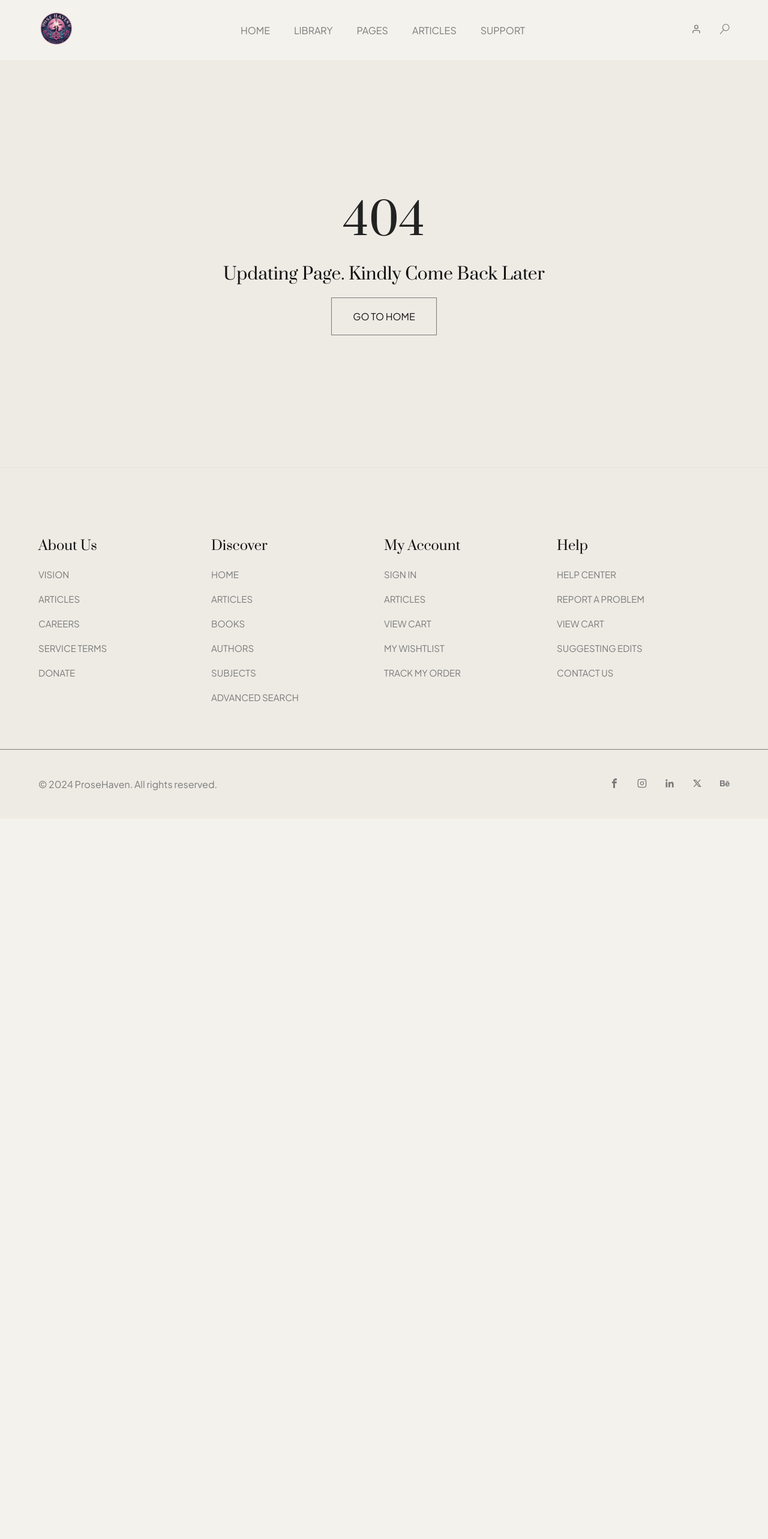
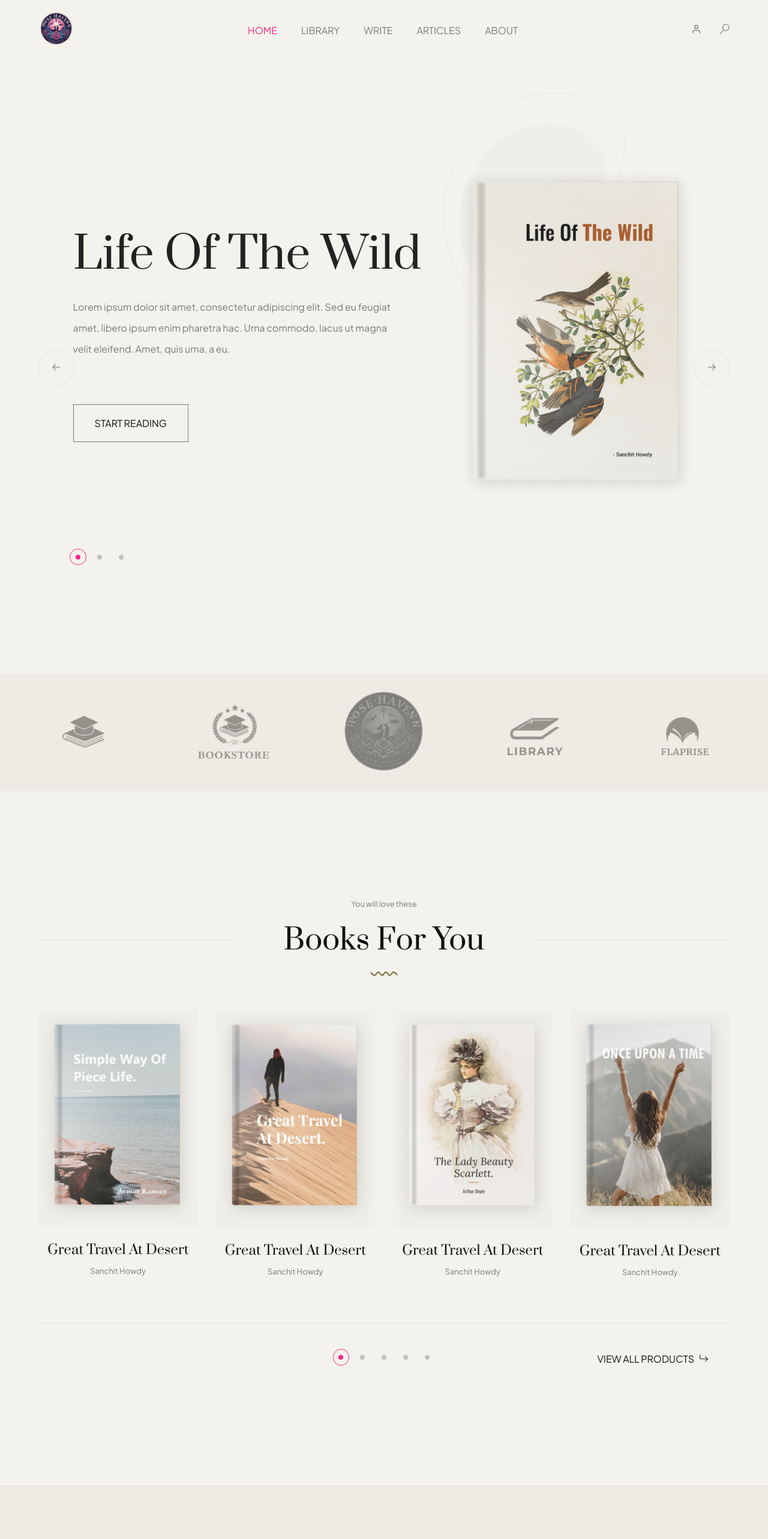
Before and after one commit to UnfetteredScholar/ProseHaven, a React (Vite) app in the folder vite-project/: page /home in a window 1280 px wide. Shown: the top 2566 px of the page at 60% size. Before the commit the page ends 1365 px from the top, so only its background shows below. Built offline with nearby package versions, Linux system fonts and the light colour scheme.

Commit message:
Landing Page

```diff
--- a/vite-project/src/Components/BestSellingBooks/BestSellingBooks.jsx
+++ b/vite-project/src/Components/BestSellingBooks/BestSellingBooks.jsx
@@ -25,7 +25,7 @@ export default function BestSellingBooks() {
 			{/* Selling book Content */}
 
 			{sellingBooksData.map(
-				({ img, infoTitle, infoTitleTop, desc, price, shopbtnLink }) => {
+				({ img, infoTitle, infoTitleTop, desc, shopbtnLink }) => {
 					return (
 						<div className="container bestselling-container">
 							{/* Left */}
@@ -43,11 +43,11 @@ export default function BestSellingBooks() {
 									<small>{infoTitleTop}</small>
 									<h3>{infoTitle}</h3>
 									<p>{desc}</p>
-									<h5>
+									{/* <h5>
 										<span>{price}</span>
-									</h5>
+									</h5> */}
 									<Link to={shopbtnLink} className="btn ">
-										<small>Shop It Now</small>
+										<small>Start Reading</small>
 										<BsArrowRight />
 									</Link>
 								</div>
--- a/vite-project/src/Components/FeatureBooks/FeatureBooks.jsx
+++ b/vite-project/src/Components/FeatureBooks/FeatureBooks.jsx
@@ -66,7 +66,7 @@ export default function FeatureBooks() {
 					breakpoints={breakpoints}
 				>
 					{featuredBooksData.map(
-						({ img, imgLlink, name, nameLink, writer, price }, index) => {
+						({ img, imgLlink, name, nameLink, writer }, index) => {
 							return (
 								<SwiperSlide key={index}>
 									<div className="featurebook-box">
@@ -80,9 +80,6 @@ export default function FeatureBooks() {
 											<div>
 												<small>{writer}</small>
 											</div>
-											<h5>
-												<span>{price}</span>
-											</h5>
 										</div>
 									</div>
 								</SwiperSlide>
--- a/vite-project/src/Components/Header/Header.jsx
+++ b/vite-project/src/Components/Header/Header.jsx
@@ -45,7 +45,7 @@ export default function Header() {
 										<h1>{title}</h1>
 										<p dangerouslySetInnerHTML={{ __html: info }}></p>
 										<Link className="btn btn-border" to={'btnLink'}>
-											Learn More
+											Start Reading
 										</Link>
 									</div>
 									{/* Header Right */}
--- a/vite-project/src/Components/PopularBooks/PopularBooks.jsx
+++ b/vite-project/src/Components/PopularBooks/PopularBooks.jsx
@@ -5,6 +5,8 @@ import TitleTypeOne from '../../UI/TitleTypeOne/TitleTypeOne';
 
 // Import Popular Books Data
 import { galleryData } from '../../Data/Data';
+
+import { Link } from 'react-router-dom';
 
 // Import useState
 import { useState } from 'react';
@@ -74,20 +76,22 @@ export default function PopularBooks() {
 
 				{/* Filter Books Content */}
 				<div className="gallery">
-					{filterItems.map(({ name, writer, price, image }, index) => {
+					{filterItems.map(({ name, writer, nameLink, image }, index) => {
 						return (
 							<div className="gallery-item" key={index}>
 								<div className="popularbook-image">
 									<img src={image} alt="" />
 								</div>
 								<div className="popularbook-info">
-									<h4>{name}</h4>
+									<Link to={nameLink}>
+										<h4>{name}</h4>
+									</Link>
 									<div>
 										<small>{writer}</small>
 									</div>
-									<h5>
+									{/* <h5>
 										<span>{price}</span>
-									</h5>
+									</h5> */}
 								</div>
 							</div>
 						);
--- a/vite-project/src/Data/Data.js
+++ b/vite-project/src/Data/Data.js
@@ -4,23 +4,23 @@
 export const navLinks = [
     {
         name: 'Home',
-        path: '/'
+        path: '/home'
     },
     {
         name: 'Library',
         path: '/library'
     },
     {
-        name: 'Pages',
-        path: '/pages'
+        name: 'Write',
+        path: '/write'
     },
     {
         name: 'Articles',
         path: '/articles'
     },
     {
-        name: 'Support',
-        path: '/support'
+        name: 'About',
+        path: '/about'
     },
 ];
 
@@ -217,7 +217,7 @@ export const galleryData = [
         id: 1,
         name: 'Great travel at desert',
         writer: 'Sanchit Howdy',
-        price: '$ 38.00 ',
+        nameLink: "*",
         category: 'Business',
         image: popularbook1,
     },
@@ -225,7 +225,7 @@ export const galleryData = [
         id: 2,
         name: 'Great travel at desert',
         writer: 'Sanchit Howdy',
-        price: '$ 38.00 ',
+        nameLink: "*",
         category: 'Technology',
         image: popularbook2,
     },
@@ -233,7 +233,7 @@ export const galleryData = [
         id: 3,
         name: 'Great travel at desert',
         writer: 'Sanchit Howdy',
-        price: '$ 38.00 ',
+        nameLink: "*",
         category: 'Adventure',
         image: popularbook3,
     },
@@ -241,7 +241,7 @@ export const galleryData = [
         id: 4,
         name: 'Great travel at desert',
         writer: 'Sanchit Howdy',
-        price: '$ 38.00 ',
+        nameLink: "*",
         category: 'Romantic',
         image: popularbook4,
     },
@@ -249,7 +249,7 @@ export const galleryData = [
         id: 5,
         name: 'Great travel at desert',
         writer: 'Sanchit Howdy',
-        price: '$ 38.00 ',
+        nameLink: "*",
         category: 'Fictional',
         image: popularbook5,
     },
@@ -257,7 +257,7 @@ export const galleryData = [
         id: 6,
         name: 'Great travel at desert',
         writer: 'Sanchit Howdy',
-        price: '$ 38.00 ',
+        nameLink: "*",
         category: 'Business',
         image: popularbook6,
     },
@@ -265,7 +265,7 @@ export const galleryData = [
         id: 7,
         name: 'Great travel at desert',
         writer: 'Sanchit Howdy',
-        price: '$ 38.00 ',
+        nameLink: "*",
         category: 'Technology',
         image: popularbook7,
     },
@@ -273,7 +273,7 @@ export const galleryData = [
         id: 8,
         name: 'Great travel at desert',
         writer: 'Sanchit Howdy',
-        price: '$ 38.00 ',
+        nameLink: "*",
         category: 'Romantic',
         image: popularbook8,
     },
@@ -372,7 +372,7 @@ export const FootersLinksData = {
         { linkname: 'Advanced Search ', link: "*", },
     ],
     Myaccount: [
-        { linkname: 'Sign In', link: "*", },
+        { linkname: 'Sign In', link: "/login", },
         { linkname: 'articles ', link: "*", },
         { linkname: 'View Cart', link: "*", },
         { linkname: 'My Wishtlist  ', link: "*", },
--- a/vite-project/src/Pages/Authentication/Signup/Signup.jsx
+++ b/vite-project/src/Pages/Authentication/Signup/Signup.jsx
@@ -3,7 +3,7 @@ import './Signup.css';
 import { FaUser, FaLock } from 'react-icons/fa';
 import { MdAlternateEmail } from 'react-icons/md';
 
-export default function Login() {
+export default function Signup() {
 	return (
 		<section className="background">
 			<div className="container signup-container">
--- /dev/null
+++ b/vite-project/src/Pages/LandingPage/LandingPage.jsx
@@ -0,0 +1,5 @@
+import './LandingPage.css';
+
+export default function LandingPage() {
+	return <div>LandingPage</div>;
+}
--- a/vite-project/src/Router/Router.jsx
+++ b/vite-project/src/Router/Router.jsx
@@ -5,6 +5,7 @@ import Home from '../Pages/Home';
 import NotFound from '../Pages/NotFound/NotFound';
 import Login from '../Pages/Authentication/Login/Login';
 import Signup from '../Pages/Authentication/Signup/Signup';
+import LandingPage from '../Pages/LandingPage/LandingPage';
 
 // Import Components
 import Nav from '../Components/Nav/Nav';
@@ -15,10 +16,11 @@ export default function Router() {
 		<BrowserRouter>
 			<Nav />
 			<Routes>
-				<Route path="/" element={<Home />} />
+				<Route path="/home" element={<Home />} />
 				<Route path="*" element={<NotFound />} />
 				<Route path="/login" element={<Login />} />
 				<Route path="/signup" element={<Signup />} />
+				<Route path="/about" element={<LandingPage />} />
 			</Routes>
 			<Footer />
 		</BrowserRouter>
```
Also changed, not shown: vite-project/src/Pages/LandingPage/LandingPage.css (added).
